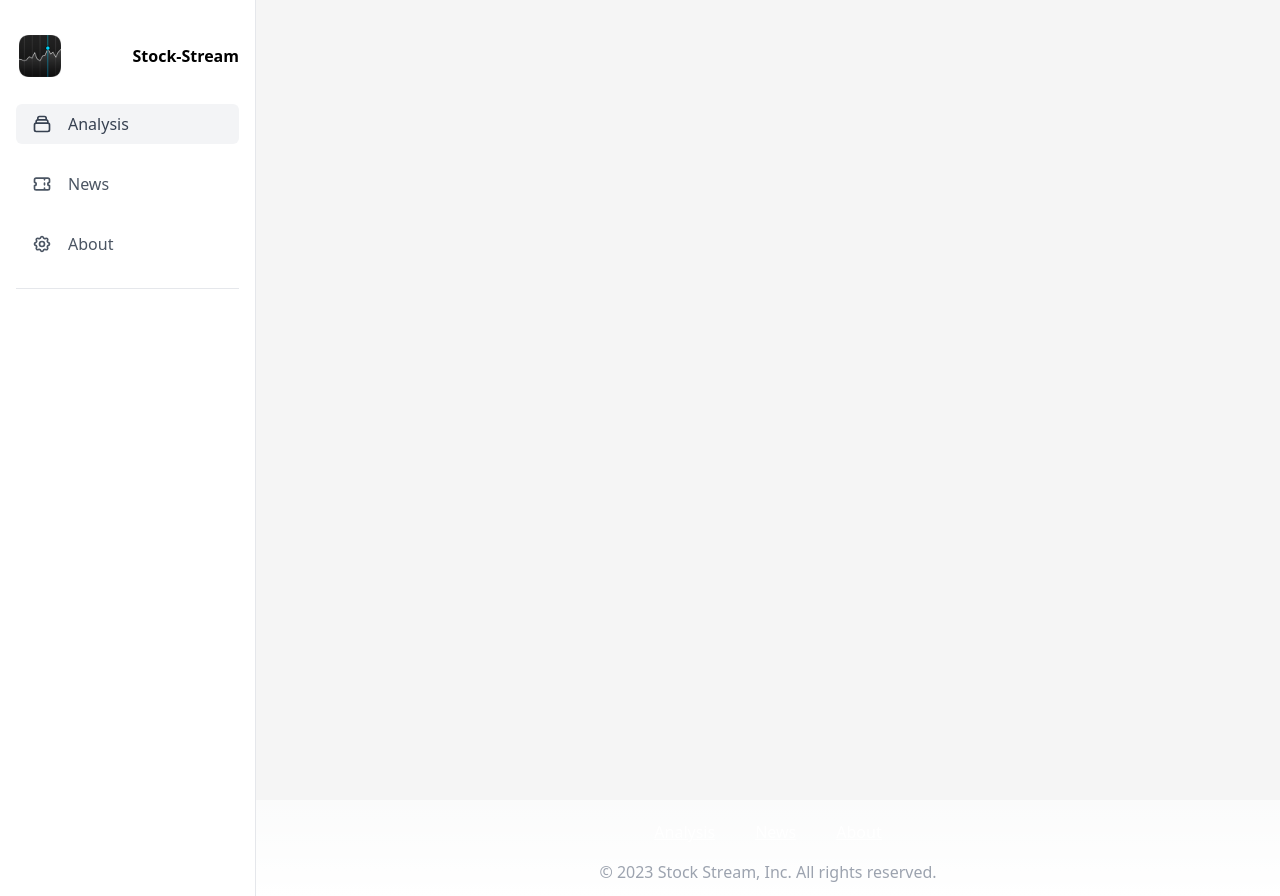
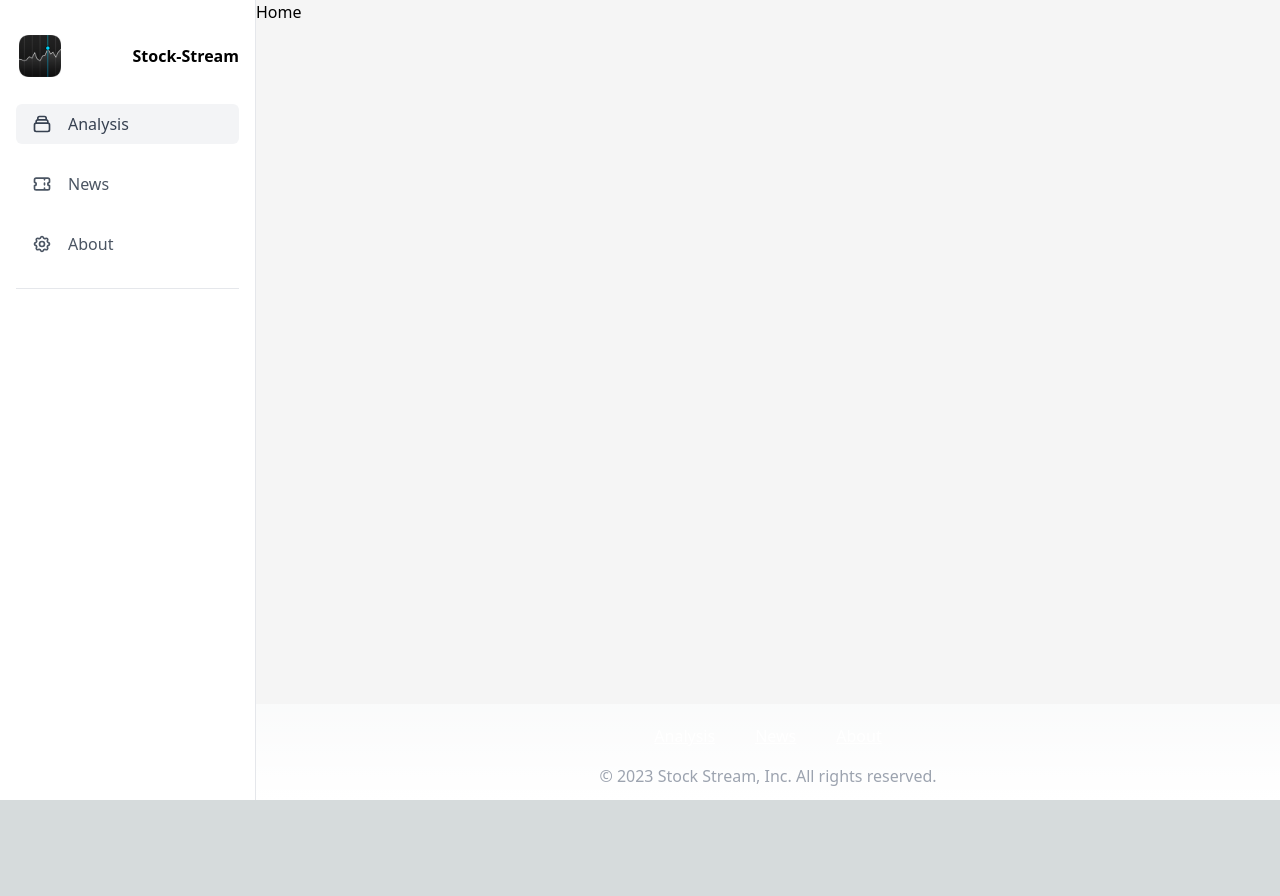
Before and after one commit to omar-zeineddine/stock-stream, a Next.js app: page / in a window 1280 px wide. After the commit the page ends 800 px from the top, so only its background shows below. Built offline with nearby package versions, Linux system fonts and the light colour scheme; no server answers.

Commit message:
feat - add initial pages

```diff
--- /dev/null
+++ b/app/about/page.tsx
@@ -0,0 +1,7 @@
+import React from "react";
+
+const About: React.FC = () => {
+  return <div>About: React.FC</div>;
+};
+
+export default About;
--- /dev/null
+++ b/app/news/page.tsx
@@ -0,0 +1,15 @@
+"use client";
+import React from "react";
+import { useFetchStocksNewsQuery } from "../redux/features/StockNewsApi";
+
+const News: React.FC = () => {
+  const { data, error, isLoading } = useFetchStocksNewsQuery(null);
+  console.log({
+    data,
+    error,
+    isLoading,
+  });
+  return <div>page</div>;
+};
+
+export default News;
--- a/app/page.tsx
+++ b/app/page.tsx
@@ -2,6 +2,8 @@ import Image from "next/image";
 
 export default function Home() {
   return (
-    <main className="flex min-h-screen flex-col items-center justify-between p-24"></main>
+    <main className="">
+      <p>Home</p>
+    </main>
   );
 }
```
